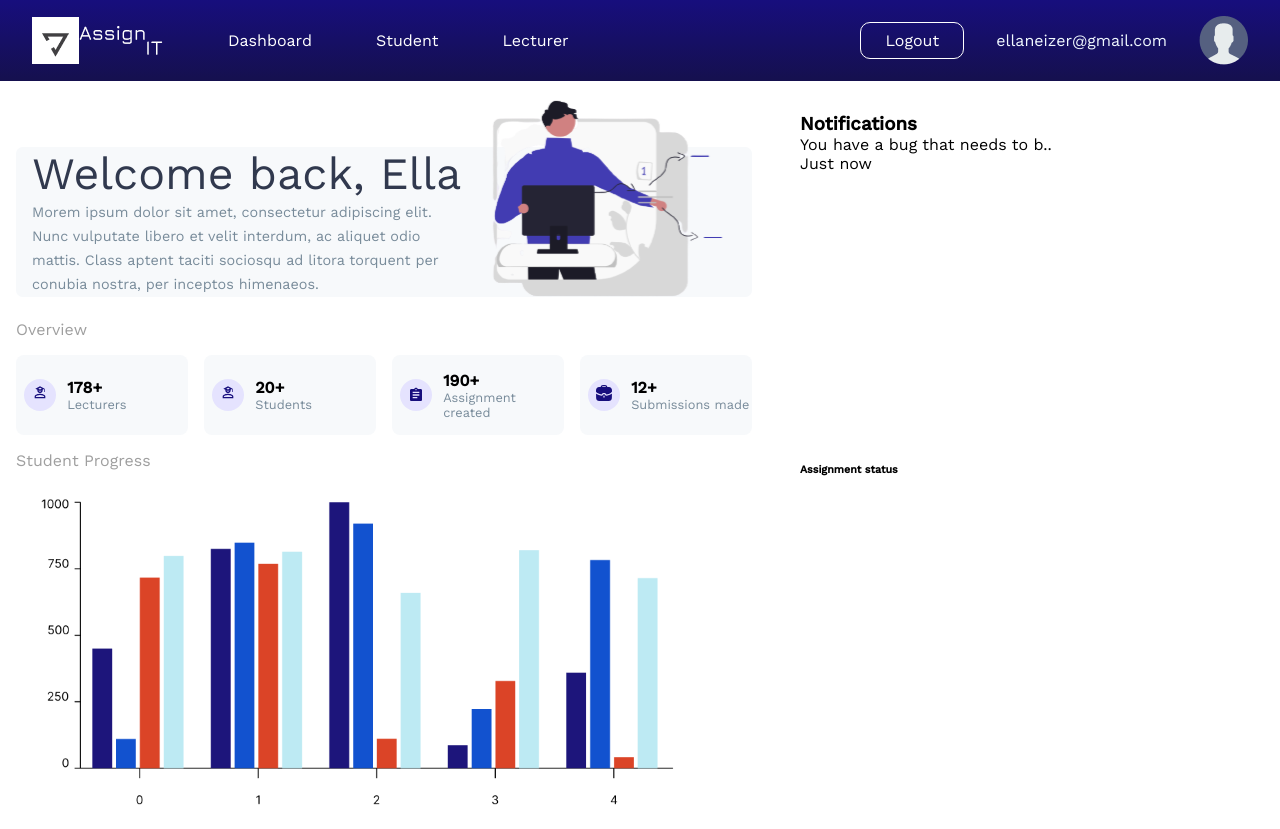
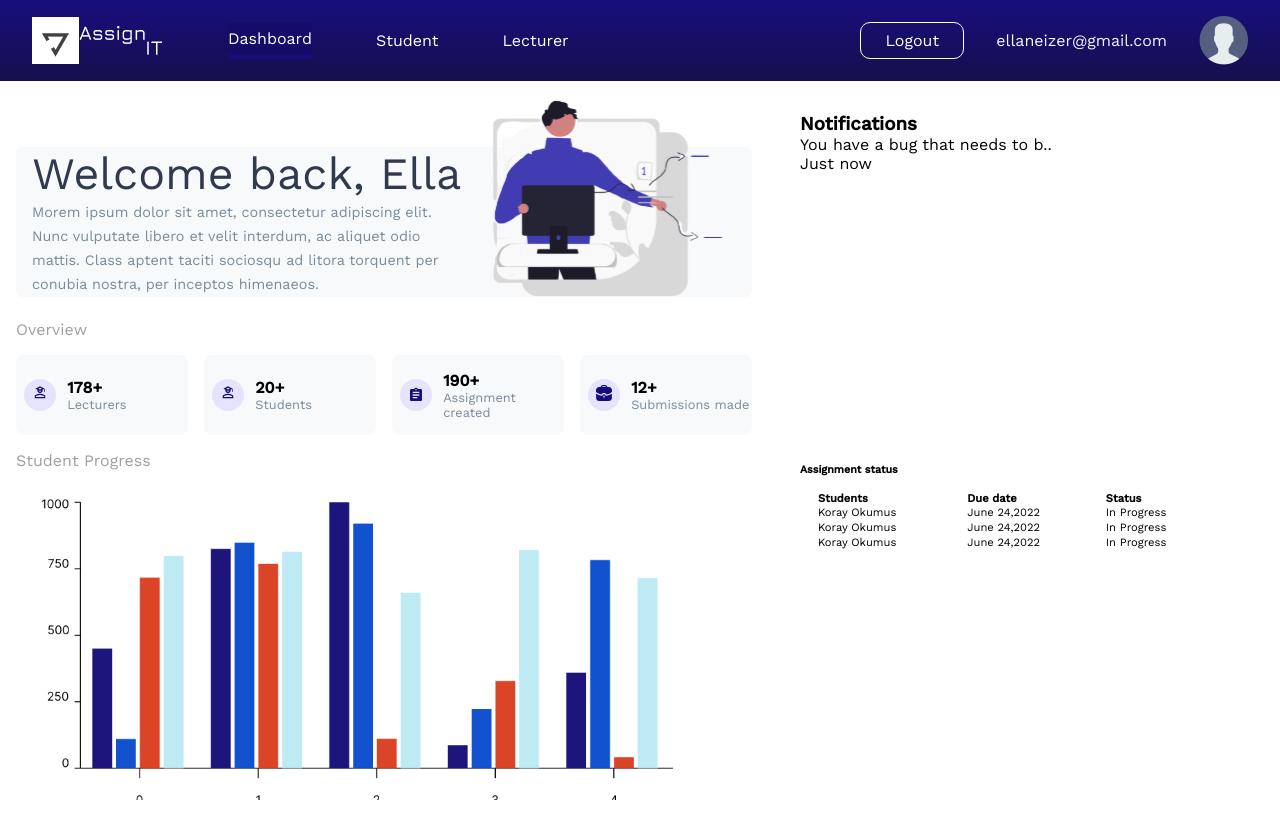
Before and after one commit to amt-divine-duah/test-repo-gitinspired, a React (Vite) app in the folder frontend/: page / in a window 1280 px wide. After the commit the page ends 800 px from the top, so only its background shows below. Built offline with nearby package versions, Linux system fonts and the light colour scheme.

Commit message:
newly updated

```diff
--- a/frontend/src/App.css
+++ b/frontend/src/App.css
@@ -16,6 +16,7 @@
 .app{
   max-width: 1440px;
   max-height: 1024px;
+  overflow-y: auto;
   margin: auto;
 }
 
--- a/frontend/src/Styles/admin-main-dashboard.scss
+++ b/frontend/src/Styles/admin-main-dashboard.scss
@@ -103,7 +103,26 @@
             width: 100%;
 
             .right-admin-dashboard-down{
+                width: 100%;
                 height: 50%;
+
+
+                table{
+                    margin-top: 1rem;
+                    width: 90%;
+                    border-top: none;
+                    font-size: 0.7rem;
+                    text-align: left;
+                    border-collapse: collapse;
+
+                   tr{
+                    line-height: 1.3;
+                     td{
+                        border-bottom: none;
+                        height: 0;
+                    }
+                   }
+                }
 
             }
 
--- a/frontend/src/components/AdminMainDashBoard.tsx
+++ b/frontend/src/components/AdminMainDashBoard.tsx
@@ -83,6 +83,32 @@ const AdminMainDashBoard = () => {
 
             <div className="right-admin-dashboard-down">
                 <h6>Assignment status</h6>
+                <table>
+                    <thead>
+                        <tr>
+                            <th>Students</th>
+                            <th>Due date</th>
+                            <th>Status</th>
+                        </tr>
+                    </thead>
+                    <tbody>
+                        <tr >
+                            <td>Koray Okumus</td>
+                            <td>June 24,2022</td>
+                            <td>In Progress</td>
+                        </tr>
+                        <tr>
+                            <td>Koray Okumus</td>
+                            <td>June 24,2022</td>
+                            <td>In Progress</td>
+                        </tr>
+                        <tr>
+                            <td>Koray Okumus</td>
+                            <td>June 24,2022</td>
+                            <td>In Progress</td>
+                        </tr>
+                    </tbody>
+                </table>
 
             </div>
         </div>
--- a/frontend/src/components/NavBar.tsx
+++ b/frontend/src/components/NavBar.tsx
@@ -13,7 +13,7 @@ const NavBar = () => {
       <div className="left-nav">
         <img src="./logo.png" alt="" />
 
-      <NavLink to={'/admin-dashboard'}>Dashboard</NavLink>
+      <NavLink to={'/'}>Dashboard</NavLink>
       <NavLink to={'/student'}>Student</NavLink>
       <NavLink to={'/lecturer'}>Lecturer</NavLink>
 
```
